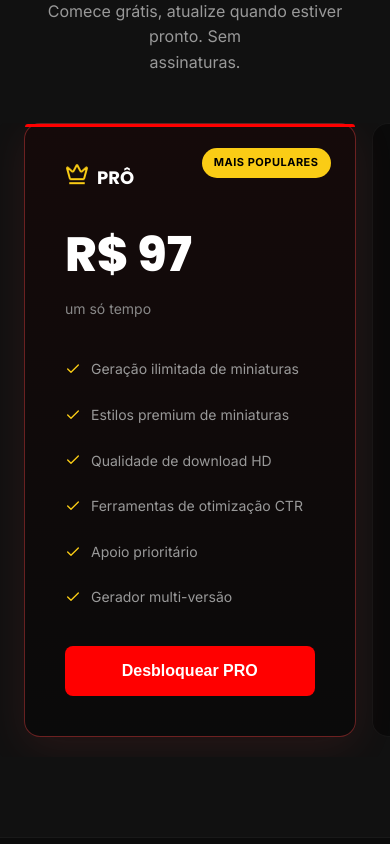
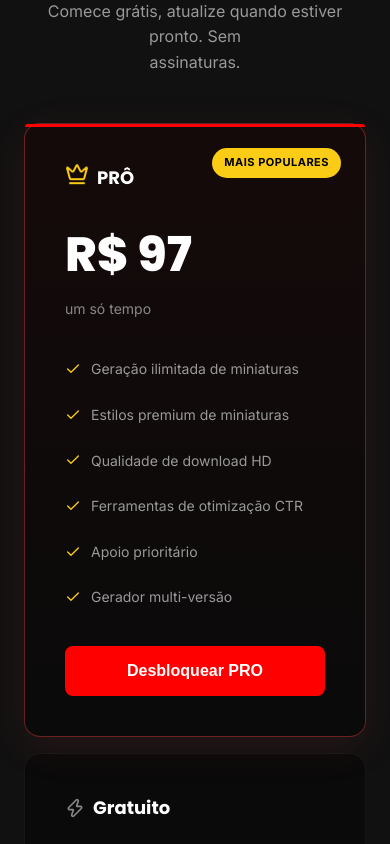
Before and after one commit to silvajeanderson165-creator/thumbnail-forge, a React (Vite) app: page / in a window 390 px wide. Shown: the part 6700-7544 px from the top of the page. Built offline with nearby package versions, Linux system fonts and the light colour scheme.

Commit message:
style: organize pricing tabs vertically as requested

```diff
--- a/src/index.css
+++ b/src/index.css
@@ -964,28 +964,14 @@ button:hover, a:has(button):hover {
     grid-template-columns: 1fr !important;
   }
   .pricing-grid-custom {
-    display: flex !important;
-    flex-wrap: nowrap !important;
-    overflow-x: auto;
-    scroll-snap-type: x mandatory;
-    justify-content: flex-start !important;
-    margin: 0 -24px;
-    padding: 0 24px 20px;
+    grid-template-columns: 1fr !important;
     gap: 16px !important;
-    scroll-padding: 24px;
-    -webkit-overflow-scrolling: touch;
-    scrollbar-width: none; /* Firefox */
-  }
-  .pricing-grid-custom::-webkit-scrollbar {
-    display: none; /* Chrome/Safari */
   }
   .pricing-grid-custom .pricing-card {
-    min-width: 85vw;
-    scroll-snap-align: center;
-    flex-shrink: 0;
+    min-width: unset;
   }
   .pricing-grid-custom .pricing-card.pro {
-    order: -1; /* Centered initially */
+    order: -1; /* Keep PRO plan on top in mobile view */
   }
   .stats-row {
     flex-wrap: wrap;
@@ -1010,11 +996,12 @@ button:hover, a:has(button):hover {
   overflow-wrap: break-word;
 }
 
-  .pricing-grid-custom {
+.pricing-grid-custom {
   display: grid;
-  grid-template-columns: minmax(300px, 400px) minmax(300px, 450px);
+  grid-template-columns: 1fr;
   gap: 24px;
-  justify-content: center;
+  max-width: 450px;
+  margin: 0 auto;
   text-align: left;
 }
 
```
